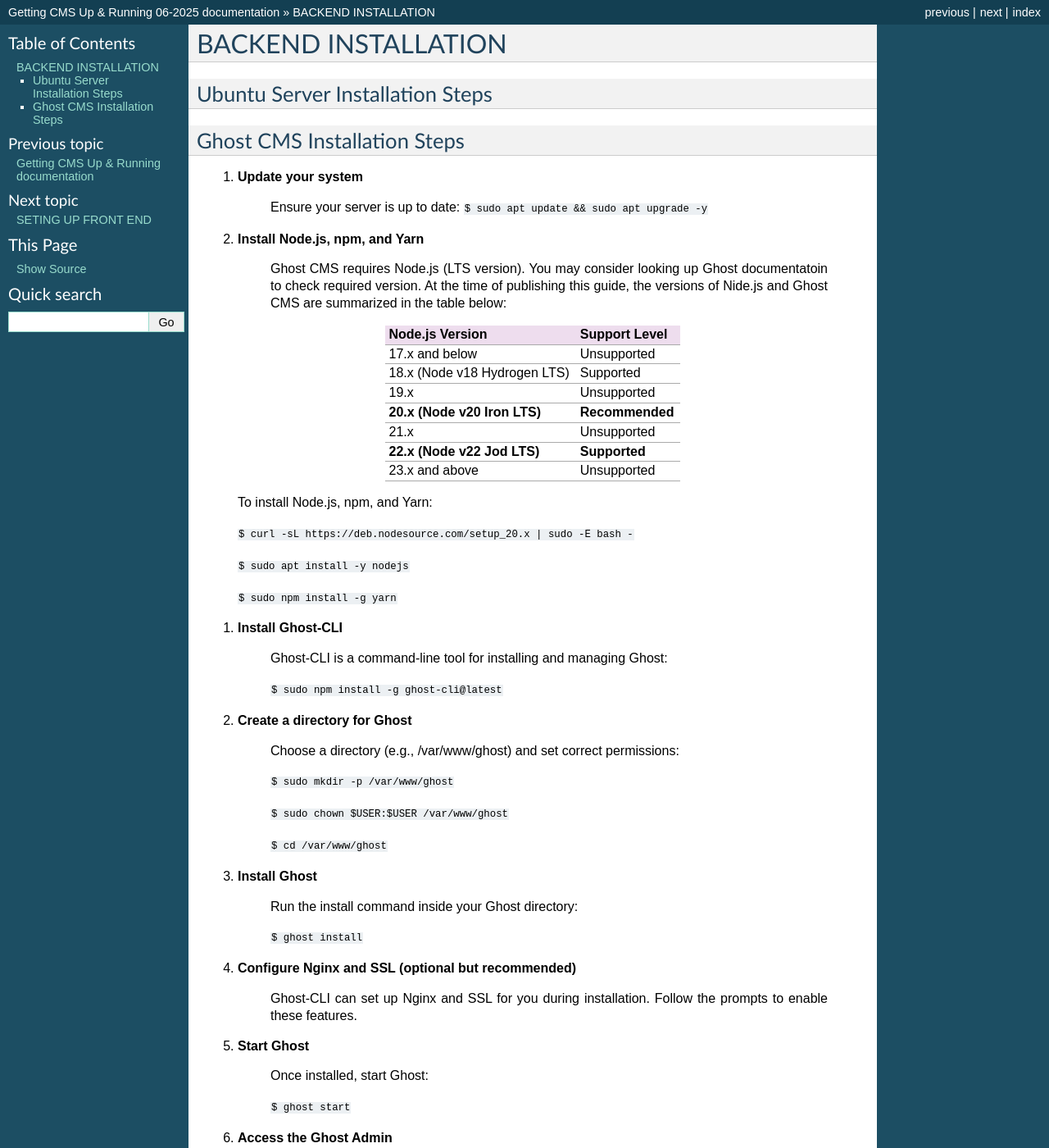
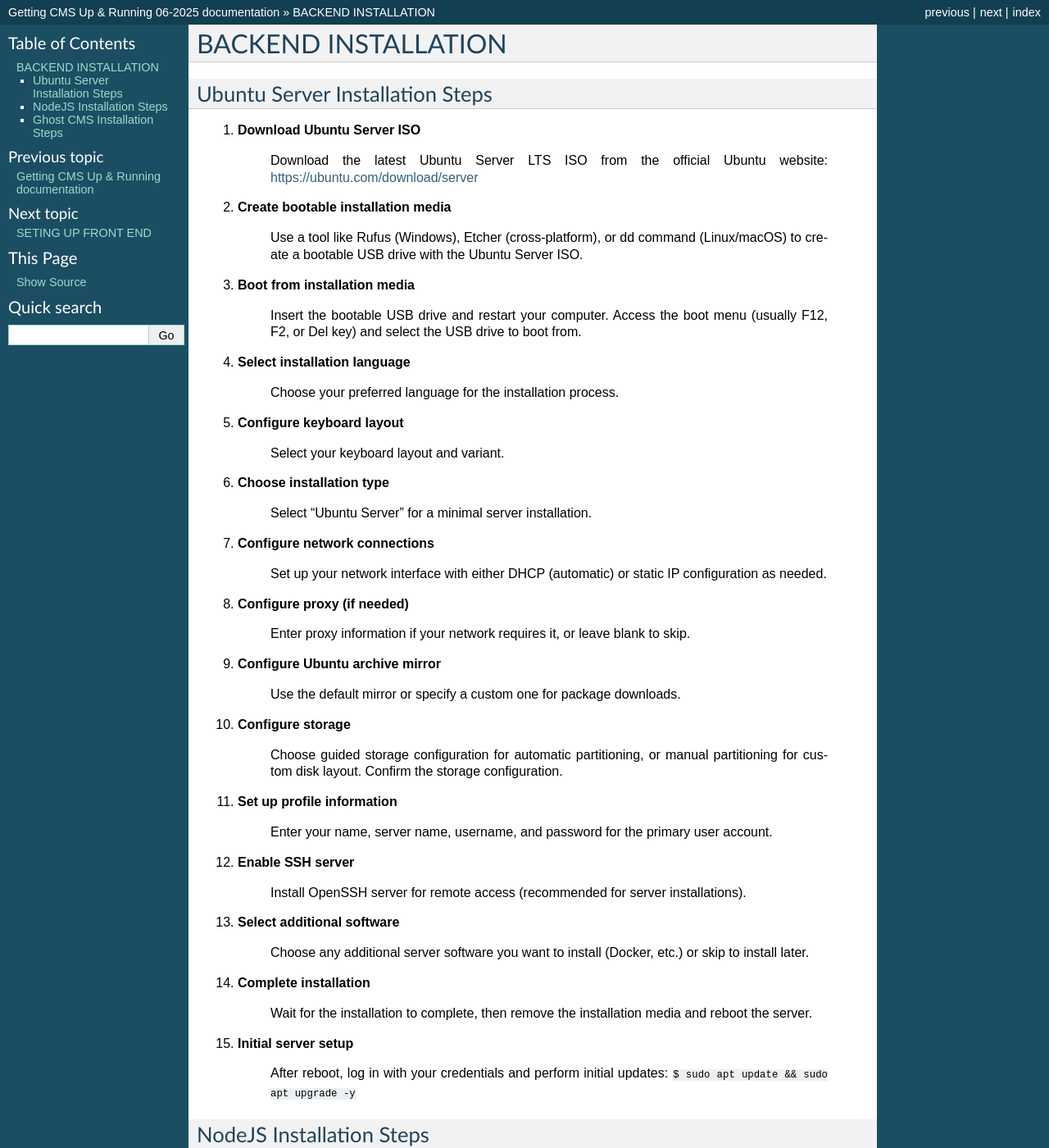
Before and after one commit to alexandrebobkov/Guides, a Sphinx documentation site: the page built from GhostCMS/source/setup_backend.rst, in a window 1280 px wide and 1400 px high. Shown: the whole window at 82% size. Built offline with Sphinx 7.4.7, drawn with Linux system fonts in a browser that asks for light colours; formulas are drawn with MathJax 3; some of the changed text lies outside the part shown.

Commit message:
ubuntu server

```diff
--- a/GhostCMS/source/setup_backend.rst
+++ b/GhostCMS/source/setup_backend.rst
@@ -4,7 +4,82 @@
 Ubuntu Server Installation Steps
 --------------------------------
 
+#. **Download Ubuntu Server ISO**
 
+    Download the latest Ubuntu Server LTS ISO from the official Ubuntu website:
+    https://ubuntu.com/download/server
+
+#. **Create bootable installation media**
+
+    Use a tool like Rufus (Windows), Etcher (cross-platform), or dd command (Linux/macOS) to create a bootable USB drive with the Ubuntu Server ISO.
+
+#. **Boot from installation media**
+
+    Insert the bootable USB drive and restart your computer. Access the boot menu (usually F12, F2, or Del key) and select the USB drive to boot from.
+
+#. **Select installation language**
+
+    Choose your preferred language for the installation process.
+
+#. **Configure keyboard layout**
+
+    Select your keyboard layout and variant.
+
+#. **Choose installation type**
+
+    Select "Ubuntu Server" for a minimal server installation.
+
+#. **Configure network connections**
+
+    Set up your network interface with either DHCP (automatic) or static IP configuration as needed.
+
+#. **Configure proxy (if needed)**
+
+    Enter proxy information if your network requires it, or leave blank to skip.
+
+#. **Configure Ubuntu archive mirror**
+
+    Use the default mirror or specify a custom one for package downloads.
+
+#. **Configure storage**
+
+    Choose guided storage configuration for automatic partitioning, or manual partitioning for custom disk layout. Confirm the storage configuration.
+
+#. **Set up profile information**
+
+    Enter your name, server name, username, and password for the primary user account.
+
+#. **Enable SSH server**
+
+    Install OpenSSH server for remote access (recommended for server installations).
+
+#. **Select additional software**
+
+    Choose any additional server software you want to install (Docker, etc.) or skip to install later.
+
+#. **Complete installation**
+
+    Wait for the installation to complete, then remove the installation media and reboot the server.
+
+#. **Initial server setup**
+
+    After reboot, log in with your credentials and perform initial updates:
+    ``$ sudo apt update && sudo apt upgrade -y``
+
+NodeJS Installation Steps
+-------------------------
+
+#. **Install Node.js**
+
+    Install Node.js using the official NodeSource repository:
+    ``$ curl -fsSL https://deb.nodesource.com/setup_20.x | sudo -E bash -``
+    ``$ sudo apt install -y nodejs``
+
+#. **Install npm and Yarn**
+
+    Install npm and Yarn using the official repositories:
+    ``$ sudo apt install -y npm``
+    ``$ npm install -g yarn``
 
 Ghost CMS Installation Steps
 ----------------------------
```
